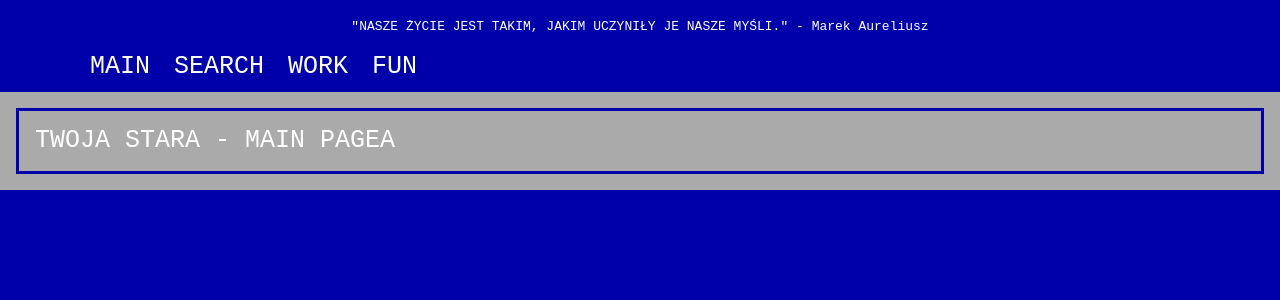
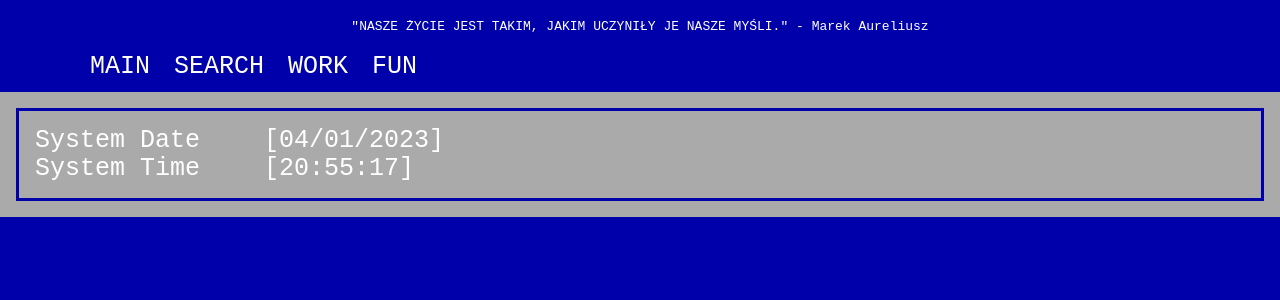
Before and after one commit to buckwheattN1/startup-page, a React (Create React App) app: page / in a window 1280 px wide. Shown: the top 300 px of the page. Built offline with nearby package versions, Linux system fonts and the light colour scheme.

Commit message:
set real-time clock and date

```diff
--- a/src/components/pages/Main.js
+++ b/src/components/pages/Main.js
@@ -1,7 +1,36 @@
-import React from "react";
+import React, { useState } from "react";
 
 function MainPage() {
-  return <div>TWOJA STARA - MAIN PAGEA</div>;
+  // Set time and refresh it every second
+  const [currentTime, setCurrentTime] = useState(
+    new Date().toLocaleTimeString("pl-PL", { hour12: false })
+  );
+
+  setInterval(() => {
+    setCurrentTime(new Date().toLocaleTimeString("pl-PL", { hour12: false }));
+  }, 1000);
+  // Date settings
+  const formatter = new Intl.DateTimeFormat("en-GB", {
+    year: "numeric",
+    month: "2-digit",
+    day: "2-digit",
+  });
+  const date = new Date();
+  const result = formatter.format(date);
+
+  return (
+    <div>
+      <a className="nav">
+        System Date
+        <time style={{ margin: "4rem" }}>[{result}]</time>
+      </a>
+      <br />
+      <a className="nav">
+        System Time
+        <time style={{ margin: "4rem" }}>[{currentTime}]</time>
+      </a>
+    </div>
+  );
 }
 
 export default MainPage;
```
